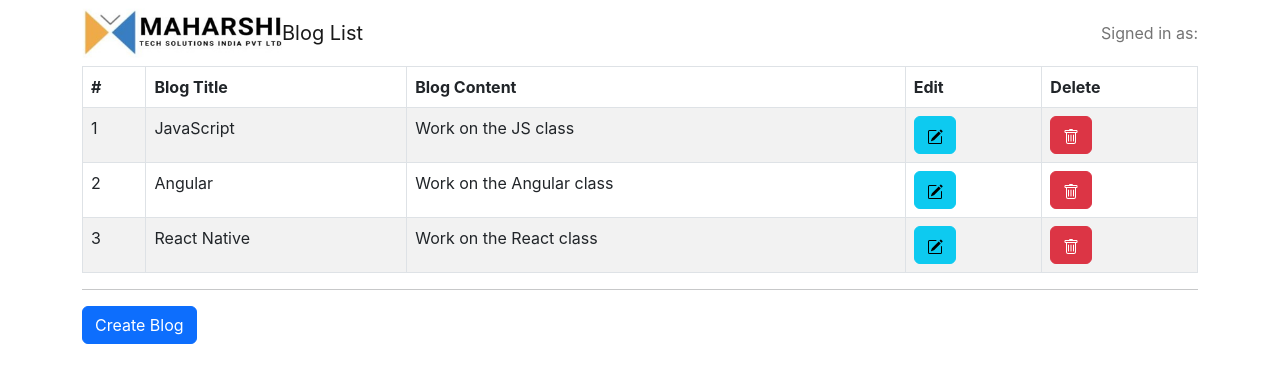
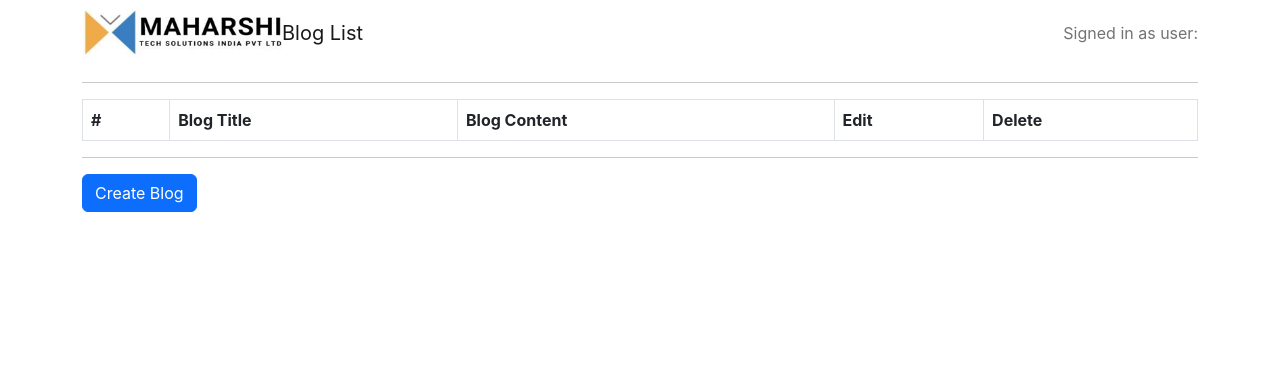
Before and after one commit to ravimarici/saadh_assessment_react_app, a React (Create React App) app: page /home in a window 1280 px wide. Shown: the top 382 px of the page. Built offline with nearby package versions, Linux system fonts and the light colour scheme.

Commit message:
Successful done create blog

```diff
--- a/src/Components/Home.js
+++ b/src/Components/Home.js
@@ -1,4 +1,4 @@
-import React, { useState, useEffect } from "react";
+import React, { useState } from "react";
 import Button from "react-bootstrap/Button";
 import Modal from "react-bootstrap/Modal";
 import Container from "react-bootstrap/Container";
@@ -21,6 +21,7 @@ const getDatafromLS = () => {
 function Home() {
   const [blogs, setBlogs] = useState(getDatafromLS());
   const [show, setShow] = useState(false);
+  const [validated, setValidated] = useState(false);
 
   const [title, setTitle] = useState("");
   const [content, setContent] = useState("");
@@ -31,28 +32,30 @@ function Home() {
   const handleViewClose = () => setBlogShow(false);
 
   /**This method is to create a Blog and save in localstorage */
-  const createBlog = (e) => {
+  const createBlog = () => {
+    if (title !== "" && content !== "") {
       let blog = {
         blogid: Math.floor(Math.random() * 100) + 1,
         title,
         content,
       };
-    setBlogs([...blogs, blog]);
+      blogs.push(blog);
+      localStorage.setItem("blogs", JSON.stringify(blogs));
       setTitle("");
       setContent("");
+      handleClose(true);
+    } else {
+      setValidated(true);
+    }
+
   };
-
-  // saving data to local storage
-  useEffect(() => {
-    localStorage.setItem("blogs", JSON.stringify(blogs));
-  }, [blogs]);
 
   return (
     <div>
       <Container>
         {/** This is for Navigation  */}
         <Navigation />
-
+        <hr></hr>
         {/* Table */}
 
         <Table striped bordered hover>
@@ -66,10 +69,11 @@ function Home() {
             </tr>
           </thead>
           <tbody>
+            {blogs.map((blog) => (
               <tr>
-              <td>1</td>
-              <td>JavaScript</td>
-              <td>Work on the JS class</td>
+                <td>{blog.blogid}</td>
+                <td>{blog.title}</td>
+                <td>{blog.content}</td>
                 <td>
                   <Button variant="info" onClick={handleViewShow}>
                     <BsPencilSquare />
@@ -81,36 +85,7 @@ function Home() {
                   </Button>
                 </td>
               </tr>
-            <tr>
-              <td>2</td>
-              <td>Angular</td>
-              <td>Work on the Angular class</td>
-              <td>
-                <Button variant="info" onClick={handleViewShow}>
-                  <BsPencilSquare />
-                </Button>
-              </td>
-              <td>
-                <Button variant="danger">
-                  <BsTrash />
-                </Button>
-              </td>
-            </tr>
-            <tr>
-              <td>3</td>
-              <td>React Native</td>
-              <td>Work on the React class</td>
-              <td>
-                <Button variant="info" onClick={handleViewShow}>
-                  <BsPencilSquare />
-                </Button>
-              </td>
-              <td>
-                <Button variant="danger">
-                  <BsTrash />
-                </Button>
-              </td>
-            </tr>
+            ))}
           </tbody>
         </Table>
 
@@ -119,6 +94,7 @@ function Home() {
         <Button variant="primary" onClick={handleShow}>
           Create Blog
         </Button>
+
         <Modal
           show={show}
           onHide={handleClose}
@@ -130,7 +106,7 @@ function Home() {
           </Modal.Header>
 
           <Modal.Body>
-            <Form>
+            <Form noValidate validated={validated}>
               <Form.Group
                 className="mb-3"
                 controlId="exampleForm.ControlInput1"
@@ -142,12 +118,16 @@ function Home() {
                   name="title"
                   value={title}
                   onChange={(e) => setTitle(e.target.value)}
+                  required
                 />
+                <Form.Control.Feedback type="invalid">
+                  Title is required
+                </Form.Control.Feedback>
               </Form.Group>
 
               <Form.Group
                 className="mb-3"
-                controlId="exampleForm.ControlTextarea1"
+                controlId="exampleForm.ControlTextarea2"
               >
                 <Form.Label>Blog Content</Form.Label>
 
@@ -157,18 +137,19 @@ function Home() {
                   name="content"
                   value={content}
                   onChange={(e) => setContent(e.target.value)}
+                  required
                 />
+                <Form.Control.Feedback type="invalid">
+                  Content is required
+                </Form.Control.Feedback>
               </Form.Group>
+
               <Modal.Footer>
                 <Button variant="secondary" onClick={handleClose}>
                   Close
                 </Button>
 
-                <Button
-                  id="create"
-                  variant="primary"
-                  onSubmit={(e) => createBlog()}
-                >
+                <Button id="create" variant="primary" onClick={createBlog}>
                   Create
                 </Button>
               </Modal.Footer>
--- a/src/Components/Navigation.js
+++ b/src/Components/Navigation.js
@@ -17,7 +17,7 @@ function Navigation() {
         <Navbar.Toggle />
         <Navbar.Collapse className="justify-content-end">
           <Navbar.Text>
-            Signed in as: <a href="/" onClick={handleClick}>{localStorage.getItem("username")}</a>
+            Signed in as user: <a href="/" onClick={handleClick}>{localStorage.getItem("username")}</a>
           </Navbar.Text>
         </Navbar.Collapse>
     </Navbar>
--- a/src/Components/SignIn.js
+++ b/src/Components/SignIn.js
@@ -11,23 +11,23 @@ function SignIn() {
   const [username, setUsername] = useState("");
   const [password, setPassword] = useState("");
 
-  const localStorageUser = localStorage.getItem("username");
-  const localStoragePass = localStorage.getItem("password");
+  const getUsername = localStorage.getItem("username");
+  const getPassword = localStorage.getItem("password");
 
   const handleSubmit = () => {
     if (username !== "" && password !== "") {
       localStorage.setItem("username", username);
       localStorage.setItem("password", password);
       navigate("/home");
-    }else{
-      setValidated(true)
+    } else {
+      setValidated(true);
     }
   };
 
   return (
     <div>
       <Container>
-        {localStorageUser && localStoragePass ? (
+        {getUsername && getPassword ? (
           <Home />
         ) : (
           <Form noValidate validated={validated}>
@@ -54,6 +54,7 @@ function SignIn() {
                 Password is required
               </Form.Control.Feedback>
             </Form.Group>
+
             <Button variant="primary" onClick={handleSubmit}>
               LogIn
             </Button>
```
Lines whose indentation alone changed are shown as unchanged.
